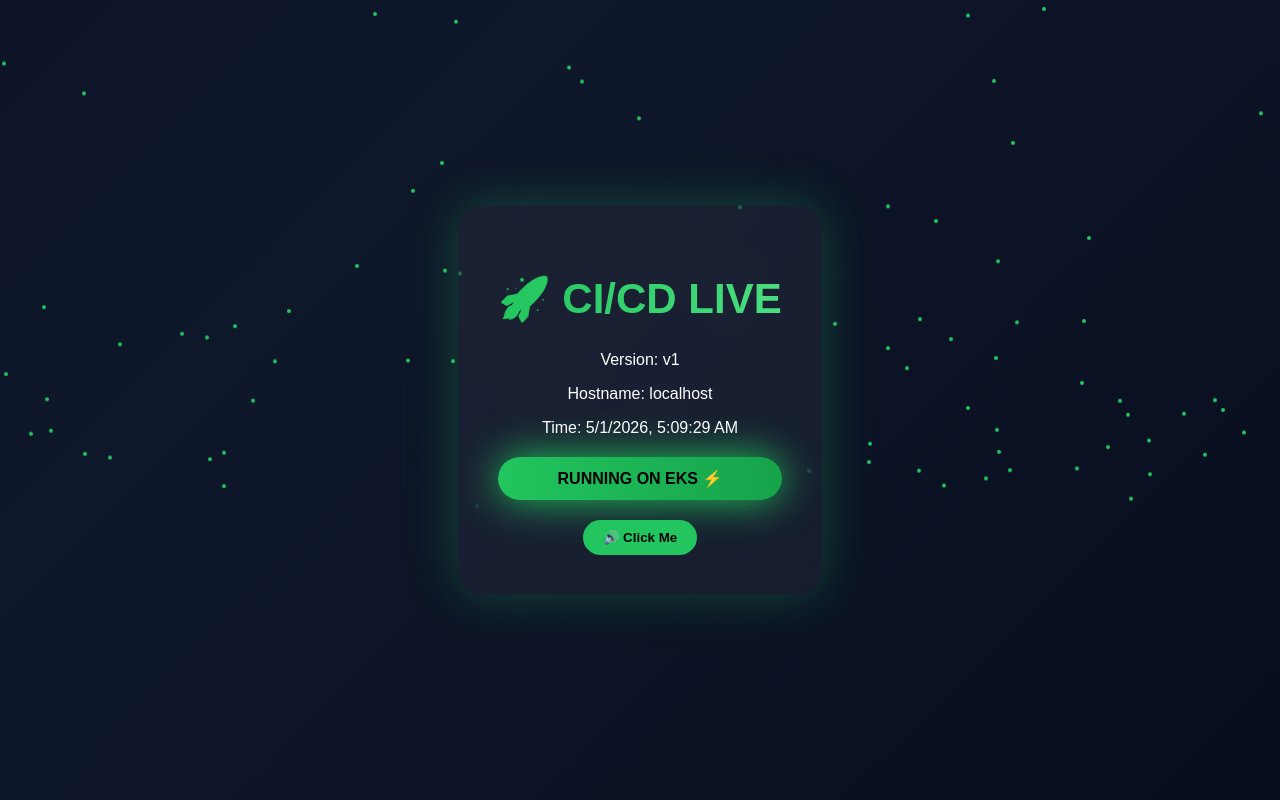
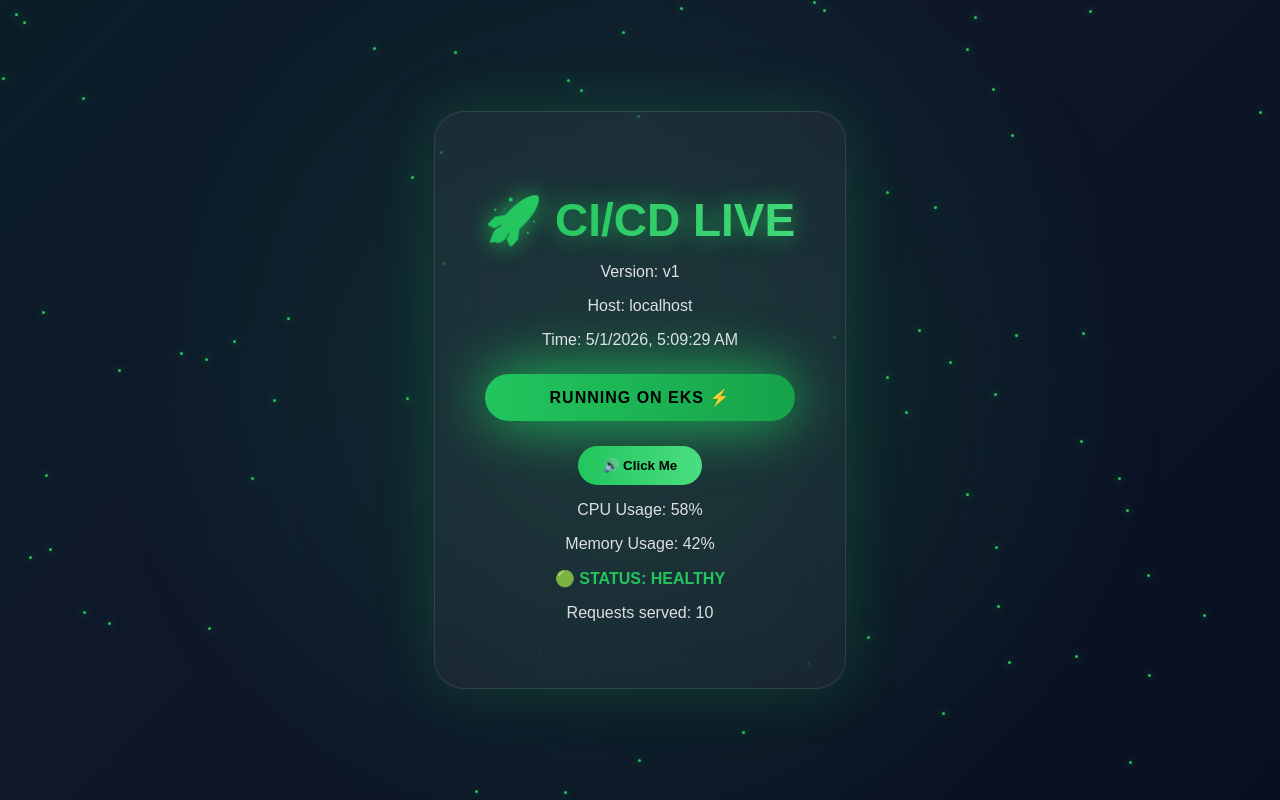
Before and after one commit to mintukumarpatna/my-node-app, a website: page public/index.html in a window 1280 px wide. Drawn offline with nearby package versions, Linux system fonts and the light colour scheme; no server answers.

Commit message:
ultra UI

```diff
--- a/public/script.js
+++ b/public/script.js
@@ -1,35 +1,61 @@
-// Dynamic info
+// Version + Host
 document.getElementById("version").innerText = "Version: v1";
-document.getElementById("hostname").innerText = "Hostname: " + window.location.hostname;
-document.getElementById("time").innerText = "Time: " + new Date().toLocaleString();
+document.getElementById("hostname").innerText = "Host: " + window.location.hostname;
 
-// Live time update
+// Live clock
 setInterval(() => {
   document.getElementById("time").innerText =
     "Time: " + new Date().toLocaleString();
 }, 1000);
 
-// 🎇 Particles
+// 🔥 Fake CPU + Memory meter (animated)
+function randomValue(max) {
+  return Math.floor(Math.random() * max);
+}
+
+const cpu = document.createElement("p");
+const mem = document.createElement("p");
+
+document.querySelector(".card").appendChild(cpu);
+document.querySelector(".card").appendChild(mem);
+
+setInterval(() => {
+  cpu.innerText = "CPU Usage: " + randomValue(80) + "%";
+  mem.innerText = "Memory Usage: " + randomValue(70) + "%";
+}, 1500);
+
+// 🟢 Status indicator
+const status = document.createElement("div");
+status.innerText = "🟢 STATUS: HEALTHY";
+status.style.marginTop = "15px";
+status.style.color = "#22c55e";
+status.style.fontWeight = "bold";
+
+document.querySelector(".card").appendChild(status);
+
+// 🔁 Request counter (live feel)
+let count = 0;
+const counter = document.createElement("p");
+
+document.querySelector(".card").appendChild(counter);
+
+setInterval(() => {
+  count++;
+  counter.innerText = "Requests served: " + count;
+}, 500);
+
+// 🎇 Smart particles (interactive)
 const container = document.querySelector('.particles');
-for (let i = 0; i < 100; i++) {
+
+for (let i = 0; i < 80; i++) {
   const dot = document.createElement('span');
   dot.style.left = Math.random() * 100 + '%';
-  dot.style.animationDuration = (5 + Math.random()*10) + 's';
+  dot.style.top = Math.random() * 100 + '%';
   container.appendChild(dot);
 }
 
-// 🤖 Lottie animation
-lottie.loadAnimation({
-  container: document.getElementById('lottie'),
-  renderer: 'svg',
-  loop: true,
-  autoplay: true,
-  path: 'https://assets10.lottiefiles.com/packages/lf20_jcikwtux.json'
+// 🖱️ Mouse follow glow (WOW effect)
+document.addEventListener("mousemove", (e) => {
+  document.body.style.background =
+    `radial-gradient(circle at ${e.clientX}px ${e.clientY}px, #022c22, #000)`;
 });
-
-// 🔊 Sound effect
-const sound = new Audio('https://www.soundjay.com/buttons/sounds/button-3.mp3');
-
-document.getElementById("soundBtn").addEventListener("click", () => {
-  sound.play();
-});
--- a/public/style.css
+++ b/public/style.css
@@ -5,15 +5,15 @@
   color: white;
 }
 
-/* Animated gradient background */
+/* 🌈 Dynamic animated gradient */
 .bg {
   position: fixed;
   width: 100%;
   height: 100%;
-  background: linear-gradient(-45deg, #020617, #0f172a, #020617, #022c22);
+  background: linear-gradient(-45deg, #020617, #0f172a, #022c22, #020617);
   background-size: 400% 400%;
-  animation: gradientMove 12s ease infinite;
-  z-index: -1;
+  animation: gradientMove 15s ease infinite;
+  z-index: -2;
 }
 
 @keyframes gradientMove {
@@ -22,7 +22,17 @@
   100% { background-position: 0% }
 }
 
-/* Center */
+/* ✨ Glow overlay (depth feel) */
+body::before {
+  content: "";
+  position: absolute;
+  width: 100%;
+  height: 100%;
+  background: radial-gradient(circle at center, rgba(34,197,94,0.15), transparent 70%);
+  z-index: -1;
+}
+
+/* 📦 Center container */
 .container {
   display: flex;
   justify-content: center;
@@ -30,77 +40,89 @@
   height: 100vh;
 }
 
-/* Glass card */
+/* 💎 Glass card */
 .card {
-  padding: 40px;
-  border-radius: 25px;
+  padding: 50px;
+  border-radius: 30px;
   text-align: center;
-  backdrop-filter: blur(20px);
+  backdrop-filter: blur(25px);
   background: rgba(255,255,255,0.05);
-  box-shadow: 0 0 50px rgba(34,197,94,0.3);
-  transition: 0.4s;
+  border: 1px solid rgba(255,255,255,0.1);
+  box-shadow: 0 0 60px rgba(34,197,94,0.2);
+  transition: all 0.4s ease;
 }
 
-/* Hover interaction 🎮 */
+/* 🎮 Hover (3D feel) */
 .card:hover {
-  transform: scale(1.05) rotate(1deg);
-  box-shadow: 0 0 100px rgba(34,197,94,0.6);
+  transform: perspective(800px) rotateX(5deg) rotateY(5deg) scale(1.05);
+  box-shadow: 0 0 120px rgba(34,197,94,0.5);
 }
 
-/* Title */
+/* 🚀 Title glow */
 h1 {
-  font-size: 42px;
+  font-size: 46px;
+  margin-bottom: 10px;
   background: linear-gradient(90deg, #22c55e, #4ade80);
   -webkit-background-clip: text;
   -webkit-text-fill-color: transparent;
+  text-shadow: 0 0 25px rgba(34,197,94,0.8);
 }
 
-/* Badge */
+/* 📊 Text */
+.card p {
+  font-size: 16px;
+  opacity: 0.85;
+}
+
+/* ⚡ Badge */
 .badge {
-  margin-top: 20px;
-  padding: 12px;
+  margin-top: 25px;
+  padding: 14px;
   border-radius: 50px;
   background: linear-gradient(90deg, #22c55e, #16a34a);
   color: black;
   font-weight: bold;
+  letter-spacing: 1px;
   animation: pulse 2s infinite;
 }
 
 @keyframes pulse {
   0% { box-shadow: 0 0 10px #22c55e; }
-  50% { box-shadow: 0 0 40px #22c55e; }
+  50% { box-shadow: 0 0 60px #22c55e; }
   100% { box-shadow: 0 0 10px #22c55e; }
 }
 
-/* Button */
+/* 🔊 Button */
 button {
-  margin-top: 20px;
-  padding: 10px 20px;
+  margin-top: 25px;
+  padding: 12px 25px;
   border: none;
-  border-radius: 20px;
-  background: #22c55e;
+  border-radius: 25px;
+  background: linear-gradient(90deg, #22c55e, #4ade80);
   color: black;
   cursor: pointer;
   font-weight: bold;
-  transition: 0.3s;
+  transition: all 0.3s;
 }
 
 button:hover {
-  transform: scale(1.1);
-  background: #4ade80;
+  transform: scale(1.15);
+  box-shadow: 0 0 25px #22c55e;
 }
 
-/* Particles */
+/* 🎇 Smooth particles */
 .particles span {
   position: absolute;
-  width: 4px;
-  height: 4px;
+  width: 3px;
+  height: 3px;
   background: #22c55e;
   border-radius: 50%;
-  animation: move 10s linear infinite;
+  box-shadow: 0 0 8px #22c55e;
+  animation: floatUp linear infinite;
 }
 
-@keyframes move {
-  0% { transform: translateY(100vh); }
-  100% { transform: translateY(-10vh); }
+@keyframes floatUp {
+  0% { transform: translateY(100vh) scale(0); opacity: 0; }
+  20% { opacity: 1; }
+  100% { transform: translateY(-10vh) scale(1); opacity: 0; }
 }
```
